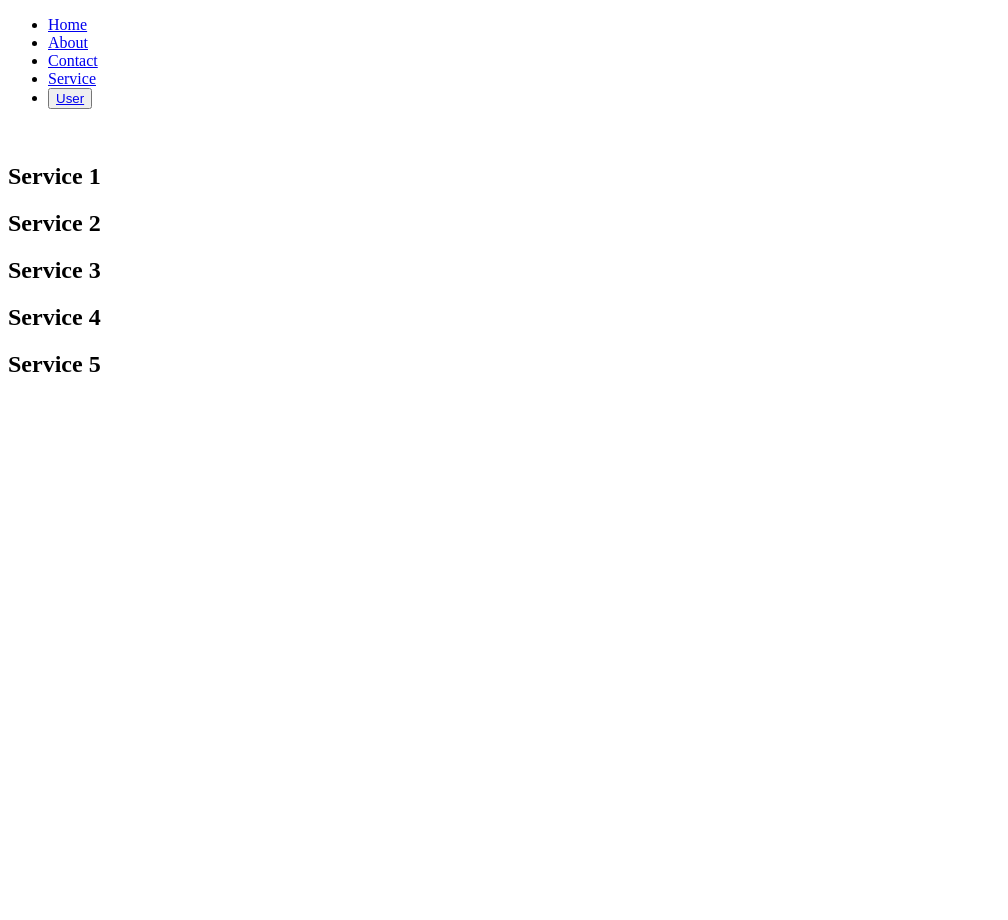
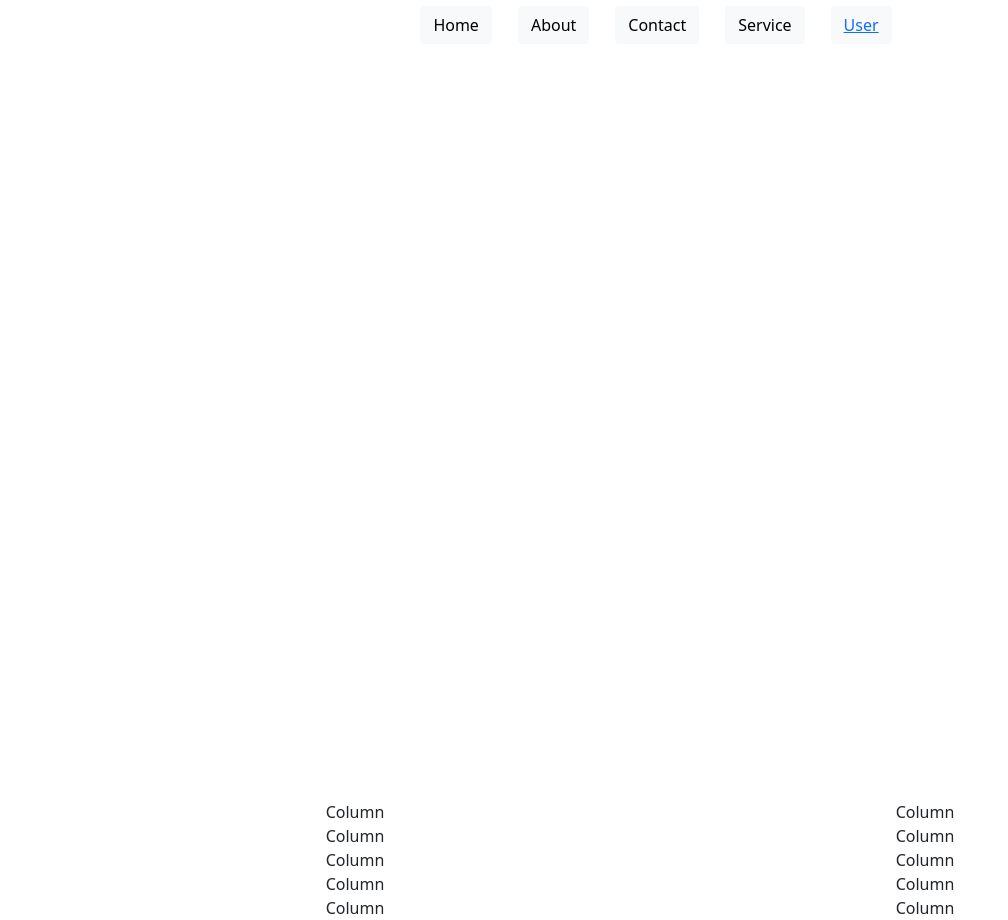
Before and after one commit to IagoPL/tulip, a plain HTML site: page html/services.html in a window 1280 px wide. Shown: the whole page, without its empty margins (0-1008 px from the left). Before the commit the page ends 800 px from the top, so only its background shows below. Drawn offline with nearby package versions, Linux system fonts and the light colour scheme.

Commit message:
avances boostrap

```diff
--- a/css/style-about.css
+++ b/css/style-about.css
@@ -1,12 +1,25 @@
-#nav-bar-div {
-    background: #3237AE;
-}
+
 
 #header {
 
-    background-image: url(../img/about/header\ \(2\).png);
+        overflow: hidden;
+        align-items: center;
+        background-color: var(--white);
+        background: url("../img/about/header\ \(2\).png");
+        background-attachment: fixed;
+        background-position: center;
+        background-repeat: no-repeat;
+        background-size: cover;
+        display: grid;
+        height: 100vh;
+        place-items: center;
+        /* background-image: url(../img/home/header.png);
+       background-position: center; */
 
 
+
+
+    background-position: center;
 }
 
 #description{
--- a/css/style-header.css
+++ b/css/style-header.css
@@ -54,3 +54,10 @@ a {
     display: flex;
     justify-content: center;
 }
+
+#nav-bar-div{
+    height: 50px;
+    padding-top: 6px;
+    padding-bottom: 10px;
+
+}
--- a/css/style-index.css
+++ b/css/style-index.css
@@ -1,11 +1,19 @@
-#nav-bar-div {
-    background: #af2d8b;
-}
+
 
 #header {
-
-    background-image: url(../img/home/header.svg);
-
+    overflow: hidden;
+    align-items: center;
+    background-color: var(--white);
+    background: url("../img/home/header.png");
+    background-attachment: fixed;
+    background-position: center;
+    background-repeat: no-repeat;
+    background-size: cover;
+    display: grid;
+    height: 100vh;
+    place-items: center;
+    /* background-image: url(../img/home/header.png);
+   background-position: center; */
 
 }
 
--- a/html/services.html
+++ b/html/services.html
@@ -6,76 +6,63 @@
     <meta http-equiv="X-UA-Compatible" content="IE=edge">
     <meta name="viewport" content="width=device-width, initial-scale=1.0">
     <title>Document</title>
+    <link rel="stylesheet" href="/css/style-header.css">
+    <link rel="stylesheet" href="/css/style-services.css">
+    <link rel="stylesheet" href="/css/style-general.css">
+    <link href="https://cdn.jsdelivr.net/npm/bootstrap@5.0.2/dist/css/bootstrap.min.css" rel="stylesheet" integrity="sha384-EVSTQN3/azprG1Anm3QDgpJLIm9Nao0Yz1ztcQTwFspd3yD65VohhpuuCOmLASjC" crossorigin="anonymous">
+
 </head>
 
 <body>
+
     <section id="header">
-        <ul calss="nav-bar">
+        <div id="nav-bar-div">
+            <ul id="nav-bar">
                 <li>
-                <a href="/index.html">
+                    <a  class="btn btn-light" href="../index.html" active>
                         Home
                     </a>
                 </li>
                 <li>
-                <a href="About.html">
+                    <a  class="btn btn-light" href="About.html">
                         About
                     </a>
                 </li>
                 <li>
-                <a href="Contact.html">
+                    <a  class="btn btn-light" href="Contact.html">
                         Contact
                     </a>
                 </li>
                 <li>
-                <a href="services.html">
+                    <a  class="btn btn-light" href="services.html">
                         Service
                     </a>
                 </li>
                 <li>
-                <Button>
+                    <Button class="btn btn-light">
                         <a href="#">
                             User
                         </a>
                     </Button>
                 </li>
             </ul>
-        <img src="img/general/arrow.svg" alt="" id="arrow">
+        </div>
+        <img src="/img/general/arrow.svg" alt="" id="arrow">
     </section>
-    <Section id="service">
-        <div id="service1">
-            <div class="img-service service1">
-
-            </div>
-            <h2>Service 1</h2>
-        </div>
-        <div id="service2">
-
-            <h2>Service 2</h2>
-            <div class="img-service service2">
-
+    <div class="container text-center">
+        <div class="row row-cols-2">
+          <div class="col service-description">Column</div>
+          <div class="col service-img">Column</div>
+          <div class="col service-description">Column</div>
+          <div class="col service-img">Column</div>
+          <div class="col service-description">Column</div>
+          <div class="col service-img ">Column</div>
+          <div class="col service-description">Column</div>
+          <div class="col service-img">Column</div>
+          <div class="col service-description">Column</div>
+          <div class="col service-img">Column</div>
         </div>
       </div>
-        <div id="service3">
-            <div class="img-service service3">
-
-            </div>
-            <h2>Service 3</h2>
-        </div>
-        <div id="service4">
-
-            <h2>Service 4</h2>
-            <div class="img-service service4">
-
-            </div>
-        </div>
-        <div id="service5">
-            <div class="img-service service5">
-
-            </div>
-            <h2>Service 5</h2>
-        </div>
-
-    </Section>
 </body>
 
 </html>
```
Also changed, not shown: css/style-login.css (+8 -5 lines), html/About.html (+7 -5 lines), html/Contact.html (+25 -21 lines), index.html (+9 -7 lines), css/style-services.css (added), 1 other file. Lines whose indentation alone changed are shown as unchanged.
